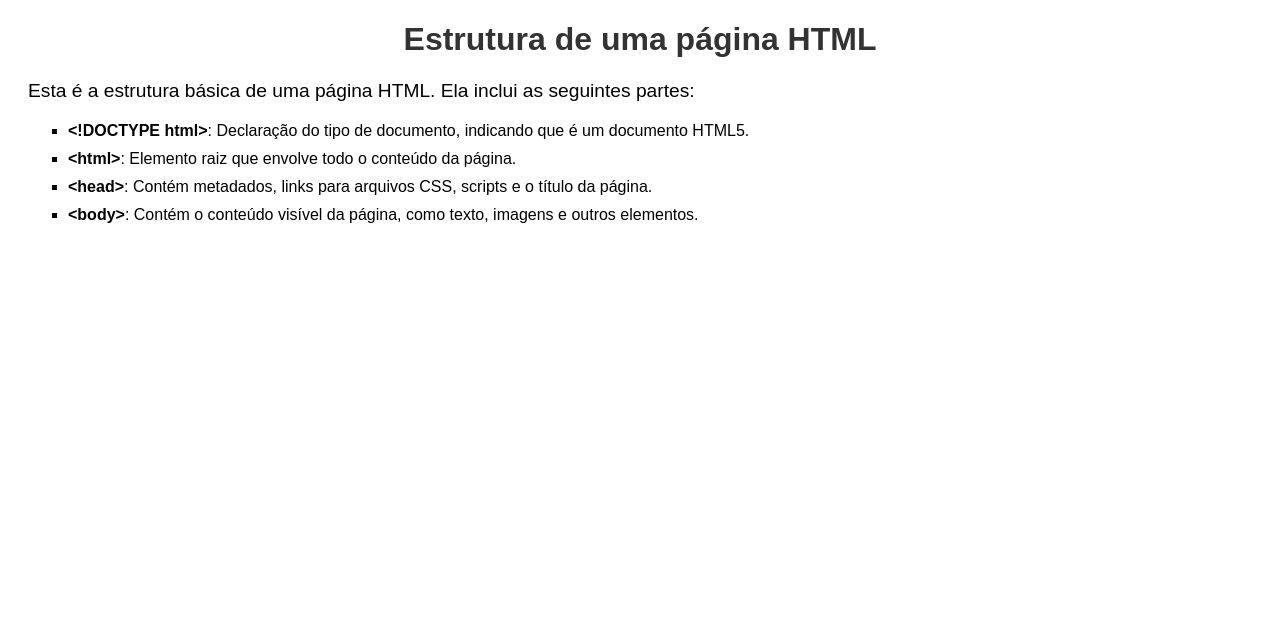
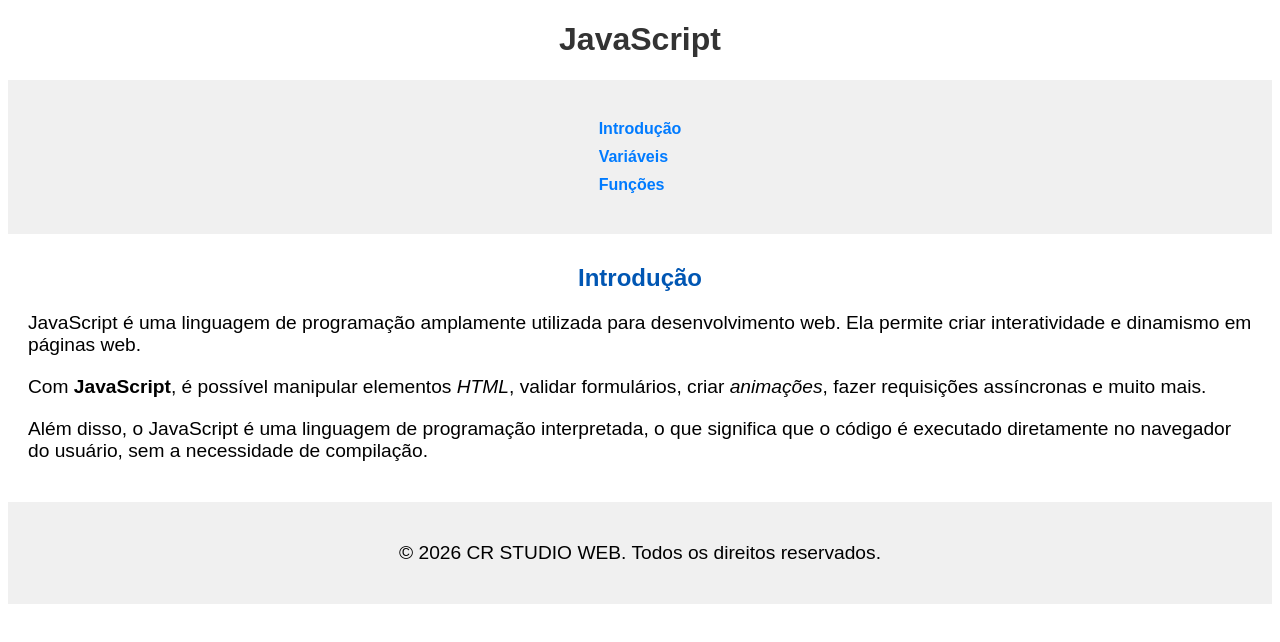
Before and after one commit to crstudioweb/html-css, a plain HTML site: page index.html in a window 1280 px wide. Drawn offline with Linux system fonts and the light colour scheme.

Commit message:
segundo commit

```diff
--- a/estilo/styles.css
+++ b/estilo/styles.css
@@ -10,10 +10,39 @@ p {
   font-size: 1.2em;
   margin: 20px;
 }
+
+nav {
+  background-color: #f0f0f0;
+  padding: 10px;
+  display: flex;
+  justify-content: center;
+}
 ul {
-  list-style-type: square;
+  list-style-type: none;
   margin: 20px;
+  padding: 0;
 }
 li {
   margin: 10px 0;
 }
+
+a {
+  text-decoration: none;
+  color: #007bff;
+  font-weight: bold;
+}
+a:hover {
+  color: #0056b3;
+}
+h2 {
+  color: #0056b3;
+  margin-top: 30px;
+  text-align: center;
+}
+
+footer {
+  background-color: #f0f0f0;
+  padding: 20px;
+  text-align: center;
+  margin-top: 40px;
+}
--- a/index.html
+++ b/index.html
@@ -1,18 +1,42 @@
 <!doctype html>
-<html lang="pt-br">
+<html lang="pt-BR">
   <head>
     <meta charset="UTF-8" />
     <meta name="viewport" content="width=device-width, initial-scale=1.0" />
     <link rel="stylesheet" href="estilo/styles.css" />
-    <title>Estrutura de uma página HTML</title>
+    <title>JavaScript</title>
   </head>
   <body>
-    <h1>Estrutura de uma página HTML</h1>
-    <p>Esta é a estrutura básica de uma página HTML. Ela inclui as seguintes partes:</p>
-    <ul>
-      <li><strong>&lt;!DOCTYPE html&gt;</strong>: Declaração do tipo de documento, indicando que é um documento HTML5.</li>
-      <li><strong>&lt;html&gt;</strong>: Elemento raiz que envolve todo o conteúdo da página.</li>
-      <li><strong>&lt;head&gt;</strong>: Contém metadados, links para arquivos CSS, scripts e o título da página.</li>
-      <li><strong>&lt;body&gt;</strong>: Contém o conteúdo visível da página, como texto, imagens e outros elementos.</li>
+    <header>
+      <h1>JavaScript</h1>
+      <nav>
+        <ul>
+          <li><a href="#introducao">Introdução</a></li>
+          <li><a href="#variaveis">Variáveis</a></li>
+          <li><a href="#funcoes">Funções</a></li>
+        </ul>
+      </nav>
+    </header>
+    <section id="introducao">
+      <h2>Introdução</h2>
+      <p>
+        JavaScript é uma linguagem de programação amplamente utilizada para
+        desenvolvimento web. Ela permite criar interatividade e dinamismo em
+        páginas web.
+      </p>
+      <p>
+        Com <strong>JavaScript</strong>, é possível manipular elementos
+        <i>HTML</i>, validar formulários, criar <em>animações</em>, fazer
+        requisições assíncronas e muito mais.
+      </p>
+      <p>
+        Além disso, o JavaScript é uma linguagem de programação interpretada, o
+        que significa que o código é executado diretamente no navegador do
+        usuário, sem a necessidade de compilação.
+      </p>
+    </section>
   </body>
+  <footer>
+    <p>&copy; 2026 CR STUDIO WEB. Todos os direitos reservados.</p>
+  </footer>
 </html>
```
Also changed, not shown: projeto.html (added, +28 -0 lines).
